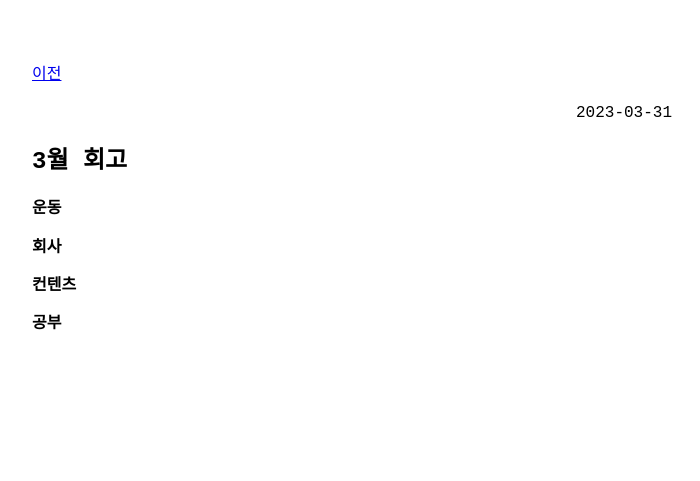
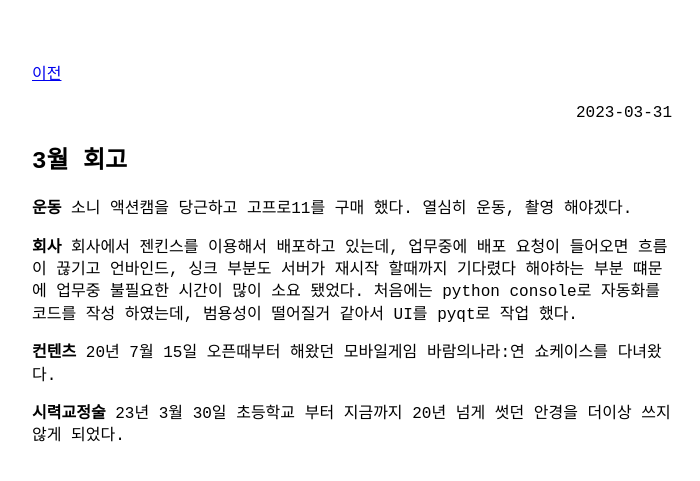
Before and after one commit to khjzzm/khjzzm.github.io, a Jekyll site: the page built from _posts/2023-03-31-Retrospect.md, in a window 1280 px wide. Shown: the top 481 px of the page, without its empty margins (288-988 px from the left). Built offline with Jekyll 4.4.1, drawn with Linux system fonts in a browser that asks for light colours.

Commit message:
3월 회고

```diff
--- a/_posts/2023-03-31-Retrospect.md
+++ b/_posts/2023-03-31-Retrospect.md
@@ -4,9 +4,15 @@ title: 3월 회고
 ---
 
 **운동**
+소니 액션캠을 당근하고 고프로11를 구매 했다. 열심히 운동, 촬영 해야겠다.
 
 **회사**
+회사에서 젠킨스를 이용해서 배포하고 있는데, 업무중에 배포 요청이 들어오면 흐름이 끊기고
+언바인드, 싱크 부분도 서버가 재시작 할때까지 기다렸다 해야하는 부분 떄문에 업무중 불필요한 시간이 많이 소요 됐었다.
+처음에는 python console로 자동화를 코드를 작성 하였는데, 범용성이 떨어질거 같아서 UI를 pyqt로 작업 했다.
 
 **컨텐츠**
+20년 7월 15일 오픈때부터 해왔던 모바일게임 바람의나라:연 쇼케이스를 다녀왔다.
 
-**공부**
+**시력교정술**
+23년 3월 30일 초등학교 부터 지금까지 20년 넘게 썻던 안경을 더이상 쓰지 않게 되었다.
```
